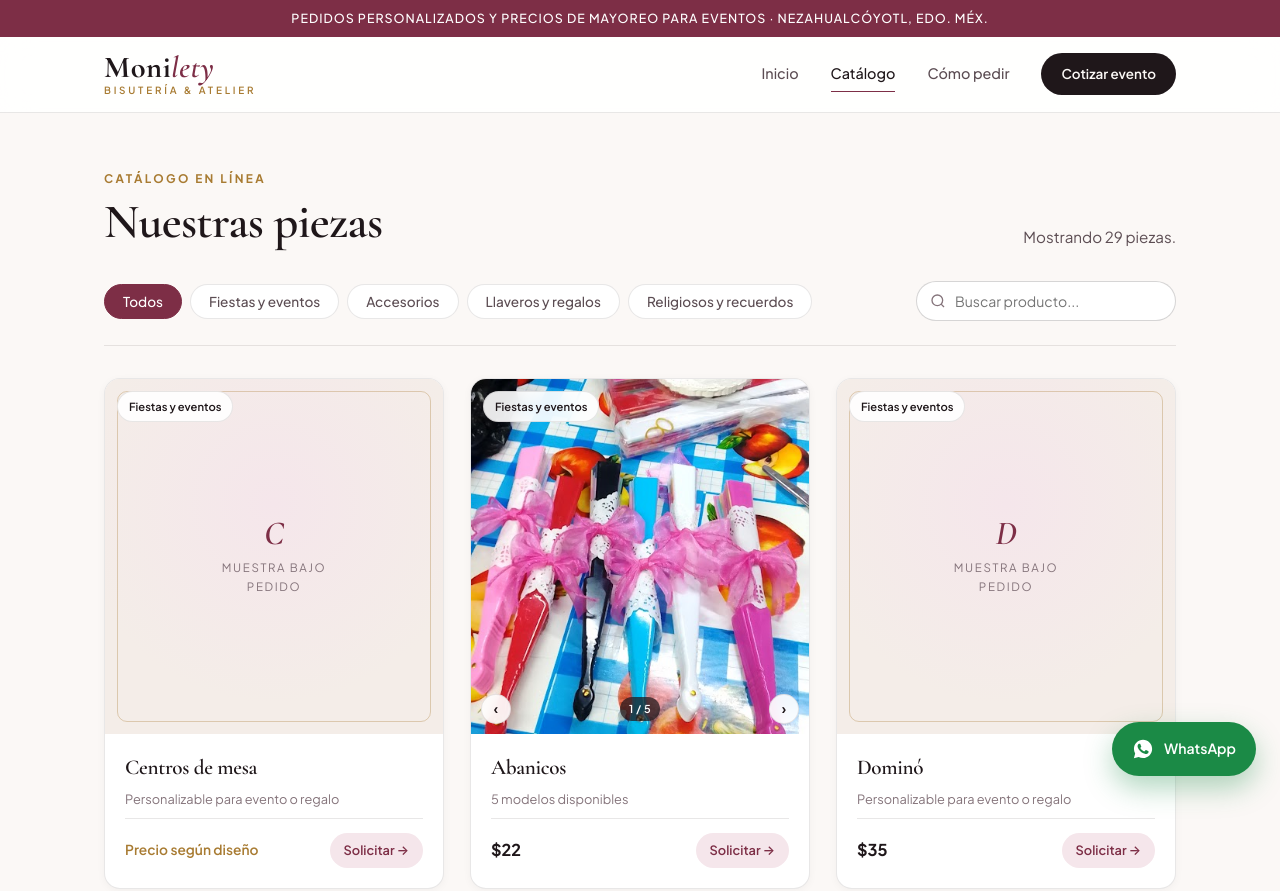
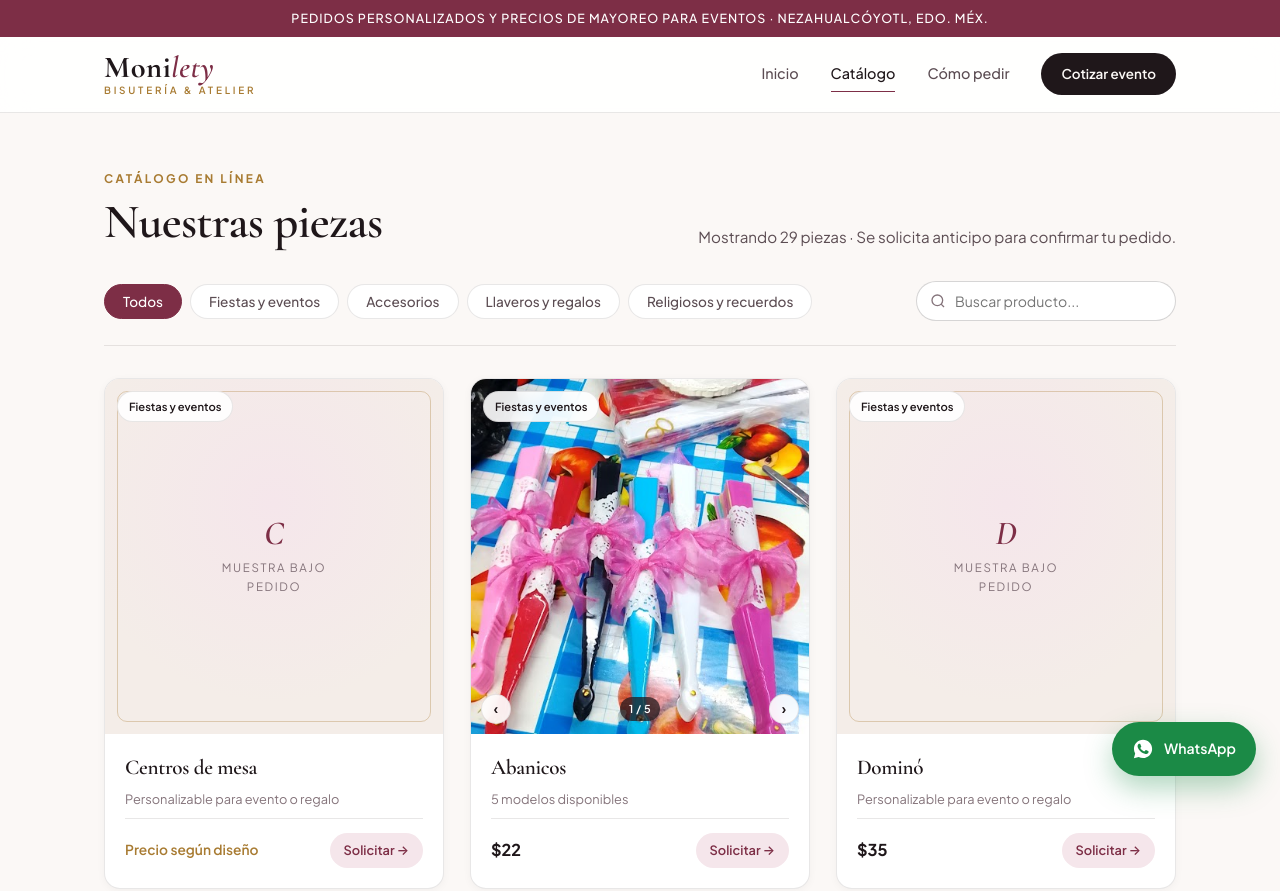
Before and after one commit to JesusFP01/MoniLety, a plain HTML site: page galeria.html in a window 1280 px wide. Shown: the top 891 px of the page. Drawn offline with nearby package versions, Linux system fonts and the light colour scheme.

Commit message:
Update item description and counter text

```diff
--- a/galeria.html
+++ b/galeria.html
@@ -35,7 +35,7 @@
         <span class="sec-tag">Catálogo en línea</span>
         <h2>Nuestras piezas</h2>
       </div>
-      <p class="sec-desc" id="counter">Mostrando todos los artículos disponibles bajo pedido.</p>
+      <p class="sec-desc" id="counter">Piezas elaboradas bajo pedido · Se solicita anticipo para confirmar tu fecha.</p>
     </div>
 
     <div class="toolbar">
@@ -87,7 +87,7 @@ function pintar() {
     return okCat && okTxt;
   });
 
-  document.getElementById("counter").textContent = `Mostrando ${lista.length} ${lista.length === 1 ? "pieza" : "piezas"}${filtro !== "Todos" ? ` en ${filtro}` : ""}.`;
+  document.getElementById("counter").textContent = `Mostrando ${lista.length} ${lista.length === 1 ? "pieza" : "piezas"}${filtro !== "Todos" ? ` en ${filtro}` : ""} · Se solicita anticipo para confirmar tu pedido.`;
 
   document.getElementById("pgrid").innerHTML = lista.length ? lista.map((p, idx) => {
     const esFijo = p.precio && p.precio.startsWith("$") && p.precio !== "$00";
```
